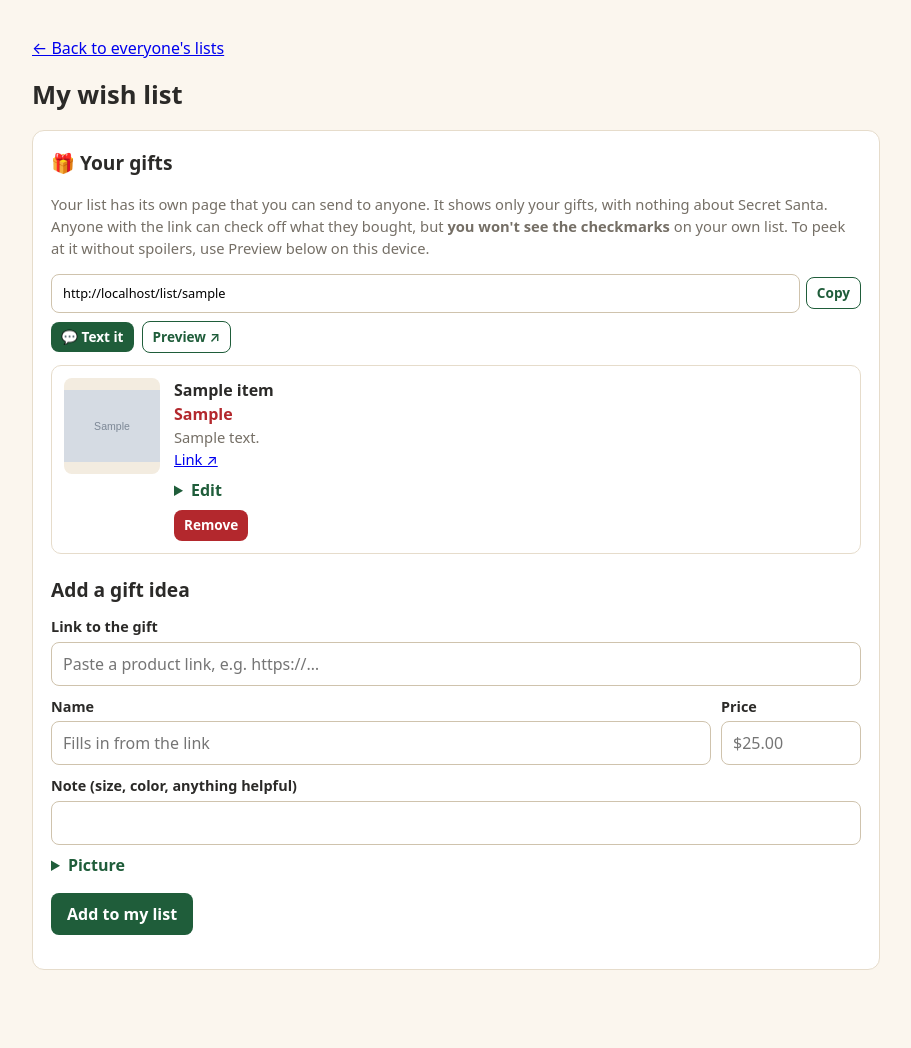
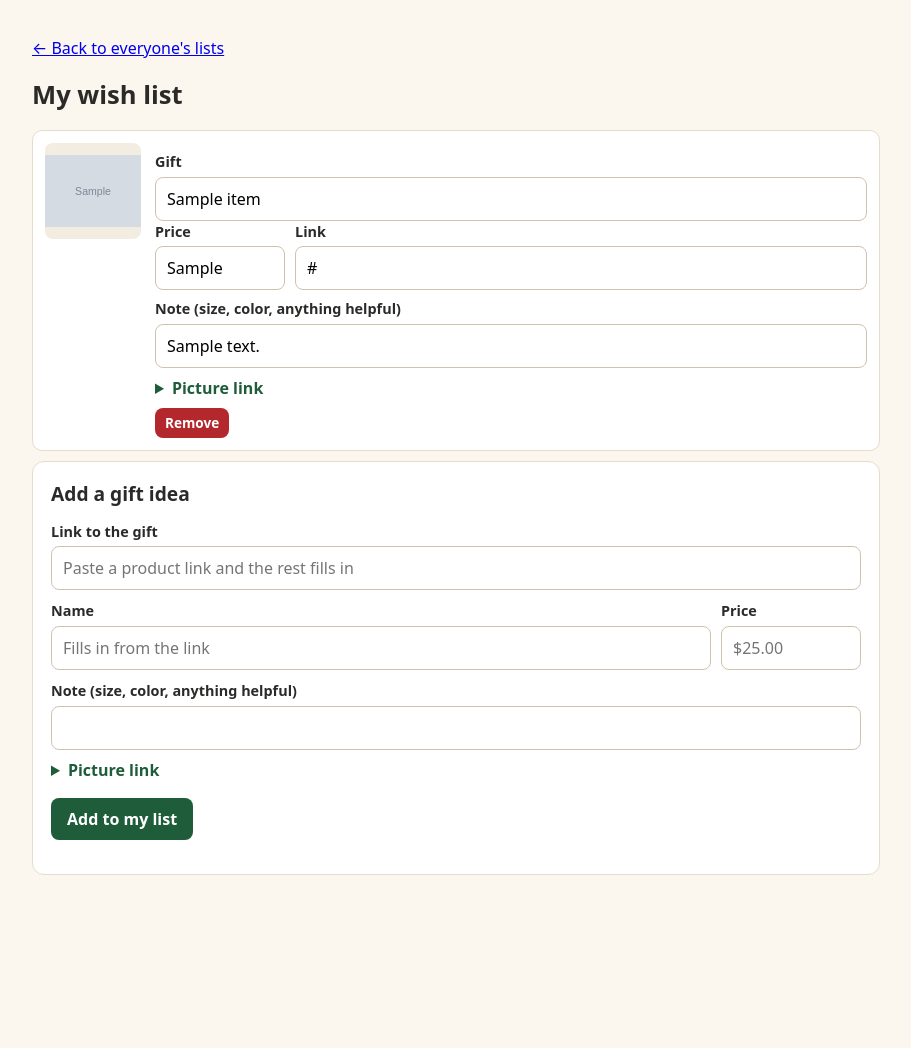
Before and after one commit to jhamil71/secret-santa, a Flask app: page /mine in a window 1280 px wide. Shown: the part 60-1108 px from the top of the page, without its empty margins (184-1095 px from the left). After the commit the page ends 935 px from the top, so only its background shows below. Run offline with Flask 3, Linux system fonts and the light colour scheme; the visitor is signed in with stand-in values (Sample User, id 1); tables that the repository leaves empty hold one stand-in row (values such as "Sample post"); grey boxes marked "Sample" are stand-in pictures.

Commit message:
Landing page: copyable share link; simpler My list page with full, autosaving entries
- Own row on the landing page shows the public list link with Copy link / Text it / Edit my list
- My list page drops the share box and 'Your gifts' header; every gift is open and editable, saves by itself
- Shared static/ui.js (autosave, in-place updates, toasts) used by organizer and My list pages
- Tests (unit + browser) cover copy link, adding, editing, refused edits, removing

Co-Authored-By: Claude Sonnet 5.5 <noreply@anthropic.com>
Claude-Session: https://claude.ai/code/session_018wR3byGBk5muSHGRwTh6ec

```diff
--- a/app.py
+++ b/app.py
@@ -262,14 +262,14 @@ def wants_json():
     return request.headers.get("X-Requested-With") == "fetch" and "application/json" in request.headers.get("Accept", "")
 
 
-def autosave_reply(ok, message, **extra):
+def autosave_reply(ok, message, to="admin", **extra):
     """Autosaving fields get a small JSON answer; plain form posts (no JavaScript) get a flash + redirect."""
     if wants_json():
         payload = {"ok": ok, **extra}
         payload["message" if ok else "error"] = message
         return jsonify(payload), (200 if ok else 400)
     flash(message, "ok" if ok else "error")
-    return redirect(url_for("admin"))
+    return redirect(url_for(to))
 
 
 def admin_required(fn):
@@ -316,7 +316,8 @@ def index():
         "SELECT p.id, p.name, p.list_slug, (SELECT COUNT(*) FROM items i WHERE i.person_id=p.id) AS n_items "
         "FROM people p ORDER BY LOWER(p.name)").fetchall()
     return render_template("home.html", me=me, people=people, target=target, drawn=is_drawn(),
-                           budget=get_setting("budget"), event_note=get_setting("event_note"))
+                           budget=get_setting("budget"), event_note=get_setting("event_note"),
+                           share_link=list_link(me["list_slug"]))
 
 
 @app.post("/login")
@@ -626,7 +627,7 @@ def person_page(token):
 @member_required
 def mine(me):
     items = db().execute("SELECT * FROM items WHERE person_id=? ORDER BY id", (me["id"],)).fetchall()
-    return render_template("mine.html", me=me, mine=items, share_link=list_link(me["list_slug"]))
+    return render_template("mine.html", me=me, mine=items)
 
 
 @app.route("/list/<slug>")
@@ -738,17 +739,18 @@ def _own_item_or_404(me, item_id):
 @app.post("/mine/items/<int:item_id>/edit")
 @member_required
 def edit_item(me, item_id):
+    """Edit an existing gift. Autosaves as you type (JSON), or works as a plain form post."""
     _own_item_or_404(me, item_id)
     f, err = _item_fields()
-    if err or not f["title"]:
-        flash(err or "A gift needs a name.", "error")
-        return redirect(url_for("mine"))
+    if err:
+        return autosave_reply(False, err, to="mine")
+    if not f["title"]:
+        return autosave_reply(False, "A gift needs a name.", to="mine")
     d = db()
     d.execute("UPDATE items SET title=?, url=?, price=?, image=?, note=? WHERE id=?",
               (f["title"], f["url"], f["price"], f["image"], f["note"], item_id))
     d.commit()
-    flash("Saved.", "ok")
-    return redirect(url_for("mine"))
+    return autosave_reply(True, "Saved.", to="mine", image=f["image"])
 
 
 @app.post("/mine/items/<int:item_id>/delete")
--- a/templates/base.html
+++ b/templates/base.html
@@ -45,6 +45,11 @@
   .nrow:hover,.nrow:focus{border-color:var(--green);background:var(--soft)}
   .nrow.me{background:#e3f1e8;border-color:#b7d9c4}
   .nrow .go{color:var(--green);font-weight:600;white-space:nowrap}
+  .nrow.mycard{flex-direction:column;align-items:stretch;gap:10px}
+  .nrow.mycard:hover{border-color:#b7d9c4;background:#e3f1e8}
+  .nrow.mycard .linkbox input{flex:1;font-size:.85rem}
+  .item.editable .body label{margin-top:8px}
+  .item.editable .body label:first-child{margin-top:0}
   .prow{padding:12px 0;border-bottom:1px solid var(--line)}
   .prow .pname{display:flex;flex-direction:column;gap:2px;margin-bottom:6px}
   .prow .pedit{margin-top:8px} .prow .pedit form{margin:8px 0}
--- a/templates/mine.html
+++ b/templates/mine.html
@@ -1,21 +1,5 @@
 {% extends "base.html" %}
 {% block title %}My wish list · Secret Santa{% endblock %}
-
-{% macro item_fields(item=None) %}
-  <label>Link to the gift</label>
-  <input type="url" name="url" class="f-url" value="{{ item.url if item and item.url else '' }}" placeholder="Paste a product link, e.g. https://…">
-  <div class="muted f-status"></div>
-  <div class="row">
-    <div><label>Name</label><input type="text" name="title" class="f-title" value="{{ item.title if item else '' }}" maxlength="200" placeholder="Fills in from the link"></div>
-    <div style="flex:0 1 140px"><label>Price</label><input type="text" name="price" class="f-price" value="{{ item.price if item and item.price else '' }}" maxlength="30" placeholder="$25.00"></div>
-  </div>
-  <label>Note (size, color, anything helpful)</label>
-  <input type="text" name="note" value="{{ item.note if item and item.note else '' }}" maxlength="500">
-  <details style="margin-top:8px"><summary>Picture</summary>
-    <label>Image link</label>
-    <input type="url" name="image" class="f-image" value="{{ item.image if item and item.image else '' }}" placeholder="Fills in from the link; paste your own if it's missing">
-  </details>
-{% endmacro %}
 
 {% macro thumb(item) %}
   {% if item.image %}<img class="thumb" src="{{ item.image }}" alt="" loading="lazy" referrerpolicy="no-referrer">
@@ -26,36 +10,28 @@
 <p><a href="{{ url_for('index') }}">← Back to everyone's lists</a></p>
 <h1>My wish list</h1>
 
-<div class="card" id="mine">
-  <h2>🎁 Your gifts</h2>
-  <p class="muted">Your list has its own page that you can send to anyone. It shows only your gifts, with nothing about Secret Santa. Anyone with the link can check off what they bought, but <strong>you won't see the checkmarks</strong> on your own list. To peek at it without spoilers, use Preview below on this device.</p>
-  <div class="linkbox">
-    <input type="text" readonly value="{{ share_link }}" onclick="this.select()" aria-label="Your wish list link" style="flex:1">
-    <button class="btn ghost small" type="button" data-copy="{{ share_link }}">Copy</button>
-  </div>
-  <div class="actions" style="margin-bottom:12px">
-    <a class="btn small" href="sms:?&amp;body={{ ('Here is my wish list: ' ~ share_link)|urlencode }}">💬 Text it</a>
-    <a class="btn ghost small" href="{{ share_link }}" target="_blank" rel="noopener noreferrer">Preview ↗</a>
-  </div>
-
+{# Every gift is shown open and editable. Changes save by themselves. #}
 {% for it in mine %}
-  <div class="item">
+<div class="item editable" id="item{{ it.id }}">
   {{ thumb(it) }}
   <div class="body">
-      <div class="title">{{ it.title }}</div>
-      {% if it.price %}<div class="price">{{ it.price }}</div>{% endif %}
-      {% if it.note %}<div class="muted">{{ it.note }}</div>{% endif %}
-      {% if it.url %}<div class="muted"><a href="{{ it.url }}" target="_blank" rel="noopener noreferrer">Link ↗</a></div>{% endif %}
+    <form method="post" action="{{ url_for('edit_item', item_id=it.id) }}" data-autosave>
+      <input type="hidden" name="csrf" value="{{ csrf }}">
+      <label>Gift</label>
+      <input type="text" name="title" value="{{ it.title }}" maxlength="200" required>
+      <div class="row">
+        <div style="flex:0 1 130px"><label>Price</label><input type="text" name="price" value="{{ it.price or '' }}" maxlength="30" placeholder="$25.00"></div>
+        <div><label>Link</label><input type="url" name="url" value="{{ it.url or '' }}" placeholder="https://…"></div>
+      </div>
+      <label>Note (size, color, anything helpful)</label>
+      <input type="text" name="note" value="{{ it.note or '' }}" maxlength="500">
+      <details style="margin-top:8px"><summary>Picture link</summary>
+        <input type="url" name="image" value="{{ it.image or '' }}" placeholder="Paste a picture link if the right one didn't load">
+      </details>
+      <noscript><p><button class="btn small" type="submit">Save</button></p></noscript>
+    </form>
     <div class="actions">
-        <details style="flex:1 1 100%">
-          <summary>Edit</summary>
-          <form method="post" action="{{ url_for('edit_item', item_id=it.id) }}">
-            <input type="hidden" name="csrf" value="{{ csrf }}">
-            {{ item_fields(it) }}
-            <p><button class="btn small" type="submit">Save changes</button></p>
-          </form>
-        </details>
-        <form method="post" action="{{ url_for('delete_item', item_id=it.id) }}" onsubmit="return confirm('Remove this from your list?')">
+      <form method="post" action="{{ url_for('delete_item', item_id=it.id) }}" onsubmit="return confirm('Remove “{{ it.title|e }}” from your list?')">
         <input type="hidden" name="csrf" value="{{ csrf }}">
         <button class="btn red small" type="submit">Remove</button>
       </form>
@@ -63,44 +39,73 @@
   </div>
 </div>
 {% else %}
-  <p class="muted">Nothing yet. Add your first idea below.</p>
+<div class="card"><p class="muted" style="margin:0">Nothing yet. Add your first idea below.</p></div>
 {% endfor %}
 
-  <h2 style="margin-top:22px" id="add">Add a gift idea</h2>
-  <form method="post" action="{{ url_for('add_item') }}" id="add-form">
+<div class="card" id="add">
+  <h2>Add a gift idea</h2>
+  <form method="post" action="{{ url_for('add_item') }}" id="add-form" data-refocus="#add-url">
     <input type="hidden" name="csrf" value="{{ csrf }}">
-    {{ item_fields() }}
+    <label>Link to the gift</label>
+    <input id="add-url" type="url" name="url" class="f-url" placeholder="Paste a product link and the rest fills in">
+    <div class="muted f-status"></div>
+    <div class="row">
+      <div><label>Name</label><input type="text" name="title" class="f-title" maxlength="200" placeholder="Fills in from the link"></div>
+      <div style="flex:0 1 140px"><label>Price</label><input type="text" name="price" class="f-price" maxlength="30" placeholder="$25.00"></div>
+    </div>
+    <label>Note (size, color, anything helpful)</label>
+    <input type="text" name="note" maxlength="500">
+    <details style="margin-top:8px"><summary>Picture link</summary>
+      <input type="url" name="image" class="f-image" placeholder="Fills in from the link; paste your own if it's missing">
+    </details>
     <p><button class="btn" type="submit">Add to my list</button></p>
   </form>
 </div>
+{% endblock %}
 
+{% block scripts %}
+<script src="{{ url_for('static', filename='ui.js') }}"></script>
 <script>
-(function(){
-  var form = document.getElementById('add-form');
+(function () {
+  var PREVIEW = {{ url_for('preview')|tojson }};
+
+  // Add form: pasting a link fills in the name, price and picture (only into empty boxes).
+  function lookup(form) {
     var url = form.querySelector('.f-url'), title = form.querySelector('.f-title'),
         price = form.querySelector('.f-price'), image = form.querySelector('.f-image'),
-      status = form.querySelector('.f-status');
-  var last = '';
-  function lookup(){
-    var v = url.value.trim();
-    if(!v || v === last) return;
-    last = v;
+        status = form.querySelector('.f-status'), v = url.value.trim();
+    if (!v || v === form.dataset.last) return;
+    form.dataset.last = v;
     status.textContent = 'Looking up the product…';
-    fetch({{ url_for('preview')|tojson }} + '?url=' + encodeURIComponent(v))
-      .then(function(r){ return r.json(); })
-      .then(function(d){
-        if(d.title && !title.value) title.value = d.title;
-        if(d.price && !price.value) price.value = d.price;
-        if(d.image && !image.value) image.value = d.image;
+    fetch(PREVIEW + '?url=' + encodeURIComponent(v), { credentials: 'same-origin' })
+      .then(function (r) { return r.json(); })
+      .then(function (d) {
+        if (d.title && !title.value) title.value = d.title;
+        if (d.price && !price.value) price.value = d.price;
+        if (d.image && !image.value) image.value = d.image;
         var got = [d.title && 'name', d.price && 'price', d.image && 'picture'].filter(Boolean);
-        status.textContent = got.length
-          ? 'Found: ' + got.join(', ') + '. Check it looks right.'
+        status.textContent = got.length ? 'Found: ' + got.join(', ') + '. Check it looks right.'
                                         : (d.error || 'Nothing found. Fill in the details by hand.');
       })
-      .catch(function(){ status.textContent = 'Lookup failed. Fill in the details by hand.'; });
+      .catch(function () { status.textContent = 'Lookup failed. Fill in the details by hand.'; });
   }
-  url.addEventListener('change', lookup);
-  url.addEventListener('paste', function(){ setTimeout(lookup, 50); });
+  document.addEventListener('change', function (e) {
+    if (e.target.matches && e.target.matches('#add-form .f-url')) lookup(e.target.form);
+  });
+  document.addEventListener('paste', function (e) {
+    if (e.target.matches && e.target.matches('#add-form .f-url')) setTimeout(function () { lookup(e.target.form); }, 60);
+  });
+
+  // When a picture link changes on an existing gift, update its thumbnail straight away.
+  document.addEventListener('autosaved', function (e) {
+    var f = e.detail.form, d = e.detail.data, card = f.closest('.item');
+    if (!card || !d.ok) return;
+    var old = card.querySelector('.thumb'), fresh;
+    if (d.image) { fresh = document.createElement('img'); fresh.src = d.image; fresh.alt = ''; fresh.referrerPolicy = 'no-referrer'; }
+    else { fresh = document.createElement('div'); fresh.textContent = '🎁'; }
+    fresh.className = 'thumb';
+    old.replaceWith(fresh);
+  });
 })();
 </script>
 {% endblock %}
```
Also changed, not shown: static/ui.js (added, +82 -0 lines), templates/admin.html (+10 -79 lines), templates/home.html (+14 -6 lines), tests/e2e_member.py (+44 -7 lines), tests/test_all.py (+45 -2 lines), README.md. Lines whose indentation alone changed are shown as unchanged.
